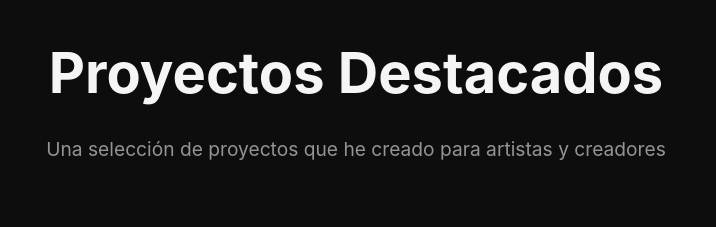
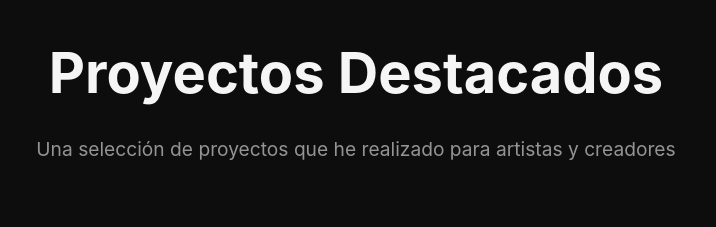
Before and after one commit to scorcuera/arsomnia, an Astro site: page / in a window 1280 px wide. Shown: the part 2160-2387 px from the top of the page, 284-1000 px from the left. Built offline with nearby package versions, Linux system fonts and the light colour scheme; Astro itself is replaced by a stand-in of ours; animation ran at ten frames a second.

Commit message:
update project section text for improved clarity and consistency

```diff
--- a/src/pages/index.astro
+++ b/src/pages/index.astro
@@ -203,7 +203,7 @@ const base = import.meta.env.BASE_URL;
 			<div class="section-header">
 				<h2 class="section-title-center">Proyectos Destacados</h2>
 				<p class="section-subtitle">
-					Una selección de proyectos que he creado para artistas y creadores
+					Una selección de proyectos que he realizado para artistas y creadores
 				</p>
 			</div>
 		<div class="projects-grid">
```
